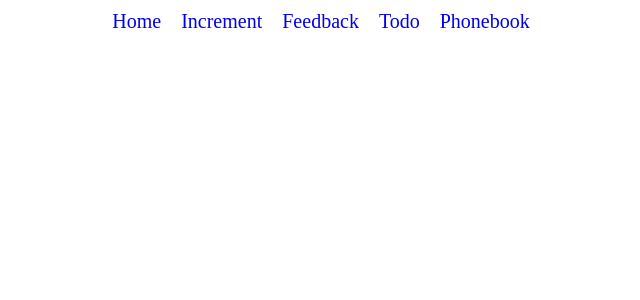
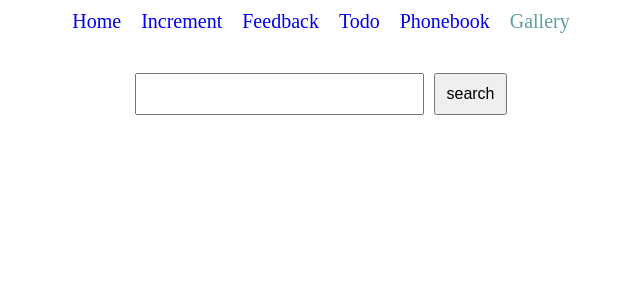
Before and after one commit to Hibanaga/Backwards_Read_Primes_6_kata, a React (Create React App) app: page /imageGallery in a window 1280 px wide. Shown: the top 300 px of the page, without its empty margins (319-959 px from the left). Built offline with nearby package versions, Linux system fonts and the light colour scheme.

Commit message:
add initial version of section images

```diff
--- a/package.json
+++ b/package.json
@@ -6,6 +6,7 @@
     "@testing-library/jest-dom": "^5.11.4",
     "@testing-library/react": "^11.1.0",
     "@testing-library/user-event": "^12.1.10",
+    "axios": "^0.21.1",
     "node-sass": "5.0.0",
     "react": "^17.0.2",
     "react-dom": "^17.0.2",
--- a/src/Routes/Links.js
+++ b/src/Routes/Links.js
@@ -19,6 +19,9 @@ const Links = () => {
       <NavLink to="/phonebook" activeClassName="activeNavLink">
         Phonebook
       </NavLink>
+      <NavLink to="/imageGallery" activeClassName="activeNavLink">
+        Gallery
+      </NavLink>
     </div>
   );
 };
--- a/src/Routes/Routes.js
+++ b/src/Routes/Routes.js
@@ -4,6 +4,7 @@ import Todos from "../components/todos/Todos";
 import { Route } from "react-router-dom";
 import PhoneBook from "../components/phonebook/PhoneBook";
 import Increment from "../components/Increment/Increment";
+import ImageGallery from "../components/imageGallery/ImageGallery";
 
 const Routes = () => {
   return (
@@ -12,6 +13,7 @@ const Routes = () => {
       <Route path="/feedback" exact component={Feedback} />
       <Route path="/todos" exact component={Todos} />
       <Route path="/phonebook" exact component={PhoneBook} />
+      <Route path="/imageGallery" exact component={ImageGallery} />
     </div>
   );
 };
--- /dev/null
+++ b/src/components/imageGallery/Components/SearchBox.js
@@ -0,0 +1,23 @@
+import React, { useState } from "react";
+
+export default function SearchBox({ onSubmitQueryHandler }) {
+  const [query, setQuery] = useState("");
+
+  const submitQueryHandler = (event) => {
+    event.preventDefault();
+    onSubmitQueryHandler(query);
+  };
+
+  const handleChangeQuery = (event) => {
+    setQuery(event.target.value);
+  };
+
+  return (
+    <div>
+      <form className="searchBoxForm" onSubmit={submitQueryHandler}>
+        <input type="text" value={query} onChange={handleChangeQuery} />
+        <button type="submit">search</button>
+      </form>
+    </div>
+  );
+}
--- /dev/null
+++ b/src/components/imageGallery/ImageGallery.js
@@ -0,0 +1,42 @@
+import React, { useState, useEffect } from "react";
+import { connect } from "react-redux";
+import SearchBox from "./Components/SearchBox";
+import "./gallery.scss";
+import pixabayApi from "./services/PixabayAPI";
+import axios from "axios";
+
+function ImageGallery({ images }) {
+  const [pagesCount, setPagesCount] = useState(1);
+  const [querySearch, usequerySearch] = useState("");
+  const [isUniqPage, setIsUniqPage] = useState(true);
+
+  useEffect(() => {
+    if (querySearch !== "" && pagesCount === 1 && isUniqPage) {
+      let CancelToken = axios.CancelToken;
+      let source = CancelToken.source();
+
+      pixabayApi(querySearch);
+    }
+  }, [querySearch, pagesCount, isUniqPage]);
+
+  const submitQueryHandler = (query) => {
+    usequerySearch(query);
+  };
+
+  return (
+    <div className="wrapperImageGallery">
+      <SearchBox onSubmitQueryHandler={submitQueryHandler} />
+      <div className="imagesGallery"></div>
+    </div>
+  );
+}
+
+const mapStateToProps = (state) => ({
+  images: state.gallery,
+});
+
+const mapDispatchToProps = (dispatch) => ({
+  onAddImages: (images) => dispatch({ type: "addImages", payload: images }),
+});
+
+export default connect(mapStateToProps, mapDispatchToProps)(ImageGallery);
--- /dev/null
+++ b/src/components/imageGallery/gallery.scss
@@ -0,0 +1,22 @@
+.wrapperImageGallery {
+  margin: 0 auto;
+  width: 114rem;
+}
+
+.searchBoxForm {
+  display: flex;
+  justify-content: center;
+  margin: 3rem;
+
+  input {
+    padding: 0.5rem 1rem;
+    font-size: 2rem;
+  }
+
+  button {
+    margin-left: 1rem;
+    padding: 1rem;
+    font-size: 1.6rem;
+    cursor: pointer;
+  }
+}
--- /dev/null
+++ b/src/components/imageGallery/services/PixabayAPI.js
@@ -0,0 +1,12 @@
+import axios from "axios";
+
+const API_KEY = `22420681-313330a10c6fb67bf32b92a1a`;
+
+function pixabayApi(query, pageNum = 1, cancelToken) {
+  return axios(
+    `https://pixabay.com/api/?q=${query}&page=${pageNum}&key=${API_KEY}&image_type=photo&orientation=horizontal&per_page=12`,
+    cancelToken
+  ).then((data) => data.data);
+}
+
+export default pixabayApi;
--- /dev/null
+++ b/src/store/galleryReducers/galleryReducer.js
@@ -0,0 +1,8 @@
+export default function galleryReducer(state = [], { type, payload }) {
+  switch (type) {
+    case "addImages":
+      return [...state, payload];
+    default:
+      return state;
+  }
+}
--- a/src/store/todosReducer.js
+++ b/src/store/todosReducer.js
@@ -1,5 +1,6 @@
 import { combineReducers } from "redux";
 import feedbackReducer from "./feedbackReducers/feedbackReducer";
+import galleryReducer from "./galleryReducers/galleryReducer";
 import incrementReducer from "./incrementReducers/incrementReducer";
 import phonebookReducer from "./phonebookReducers/phonebookReducer";
 import todosReducer from "./todosReducers/todosReducer";
@@ -9,6 +10,7 @@ let rootReducer = combineReducers({
   todos: todosReducer,
   phonebook: phonebookReducer,
   increment: incrementReducer,
+  gallery: galleryReducer,
 });
 
 export default rootReducer;
```
Also changed, not shown: 1 other file (tests, documents, lock files or other folders).
